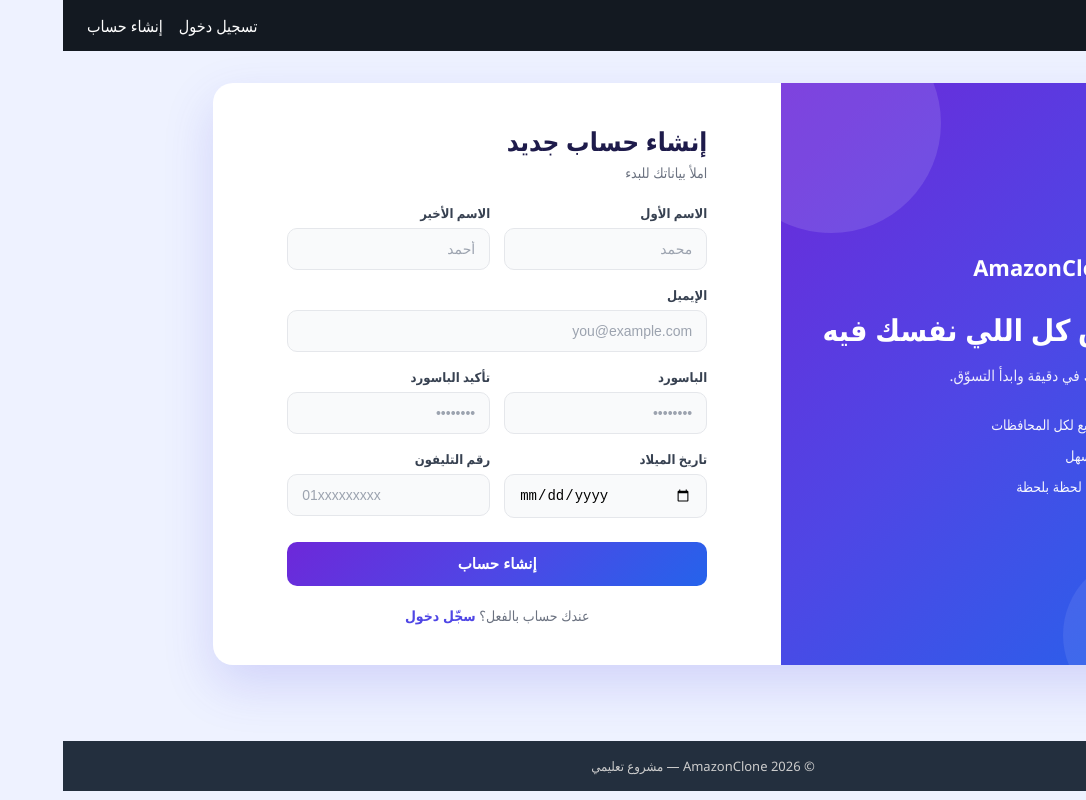
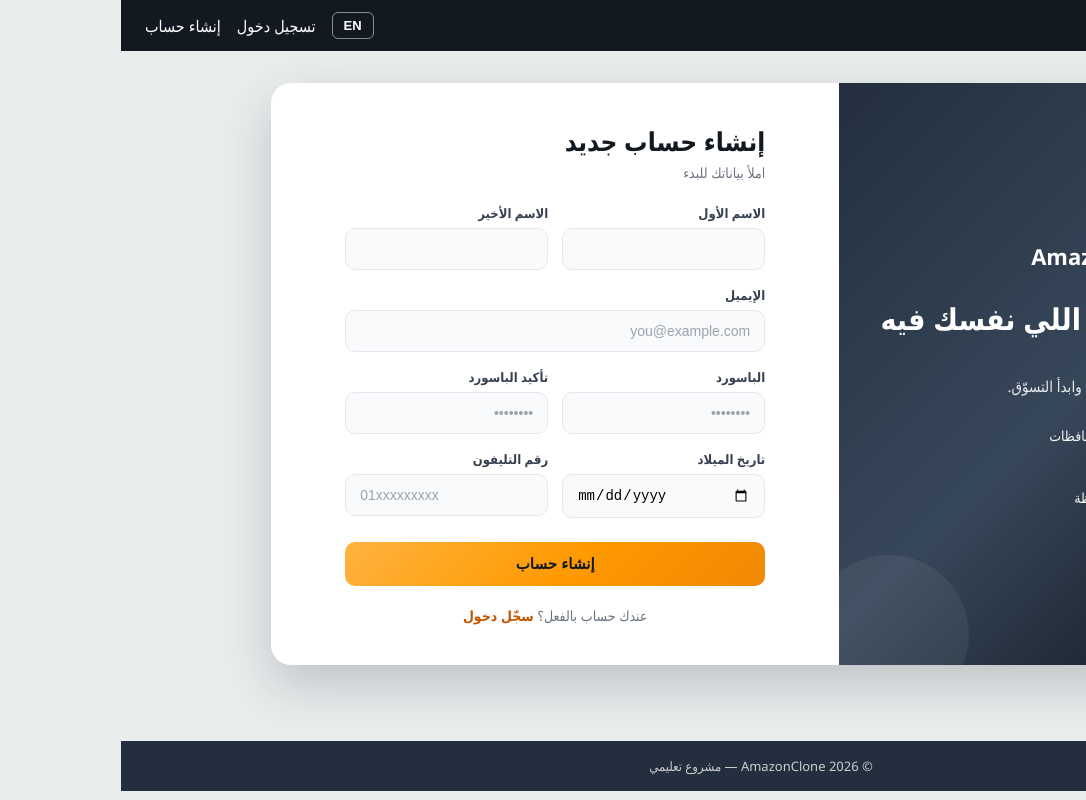
Before and after one commit to mariamthabett/AmazonApp, a React (Vite) app in the folder frontend/: page /register in a window 1280 px wide. Shown: the whole page, without its empty margins (194-1280 px from the left). Built offline with nearby package versions, Linux system fonts and the light colour scheme; no server answers.

Commit message:
updateddddd

```diff
--- a/frontend/src/components/AuthLayout.jsx
+++ b/frontend/src/components/AuthLayout.jsx
@@ -1,30 +1,29 @@
 import { Link } from "react-router-dom";
+import { useLang } from "../context/LanguageContext";
 
-// الهيكل المشترك لشاشتي الدخول والتسجيل: لوحة براند (gradient) + لوحة الفورم.
-// children = الفورم بتاع كل صفحة.
+// الهيكل المشترك لشاشتي الدخول والتسجيل: لوحة براند + لوحة الفورم.
+// children = الفورم بتاع كل صفحة. subtitle = نص تعريفي اختياري للوحة البراند.
 export default function AuthLayout({ children, subtitle }) {
+  const { t } = useLang();
+
   return (
     <div className="auth-page">
-      {/* اللوحة الجانبية: البراند + خلفية التدرّج */}
+      {/* اللوحة الجانبية: البراند + خلفية كحلي */}
       <aside className="auth-brand">
-        {/* أشكال شفافة للزينة */}
         <span className="auth-blob auth-blob-1" />
         <span className="auth-blob auth-blob-2" />
 
         <div className="auth-brand-content">
           <Link to="/" className="auth-logo">
-            🛒 AmazonClone
+            🛒 {t("brand")}
           </Link>
-          <h1 className="auth-brand-title">تسوّق كل اللي نفسك فيه</h1>
-          <p className="auth-brand-text">
-            {subtitle ||
-              "اعمل حسابك وادخل على آلاف المنتجات بأفضل الأسعار."}
-          </p>
+          <h1 className="auth-brand-title">{t("auth.brandTitle")}</h1>
+          <p className="auth-brand-text">{subtitle || t("auth.brandText")}</p>
 
           <ul className="auth-features">
-            <li>✓ توصيل سريع لكل المحافظات</li>
-            <li>✓ دفع آمن وسهل</li>
-            <li>✓ تتبّع طلباتك لحظة بلحظة</li>
+            <li>✓ {t("auth.feature1")}</li>
+            <li>✓ {t("auth.feature2")}</li>
+            <li>✓ {t("auth.feature3")}</li>
           </ul>
         </div>
       </aside>
--- a/frontend/src/components/Footer.jsx
+++ b/frontend/src/components/Footer.jsx
@@ -1,7 +1,10 @@
+import { useLang } from "../context/LanguageContext";
+
 export default function Footer() {
+  const { t } = useLang();
   return (
     <footer className="footer">
-      <p>© 2026 AmazonClone — مشروع تعليمي</p>
+      <p>{t("footer.text")}</p>
     </footer>
   );
 }
--- a/frontend/src/components/Header.jsx
+++ b/frontend/src/components/Header.jsx
@@ -1,8 +1,10 @@
 import { Link, useNavigate } from "react-router-dom";
 import { useAuth } from "../context/AuthContext";
+import { useLang } from "../context/LanguageContext";
 
 export default function Header() {
   const { user, logout } = useAuth();
+  const { t, lang, toggleLang } = useLang();
   const navigate = useNavigate();
 
   const handleLogout = () => {
@@ -13,24 +15,31 @@ export default function Header() {
   return (
     <header className="header">
       <Link to="/" className="logo">
-        🛒 AmazonClone
+        🛒 {t("brand")}
       </Link>
 
       <nav className="nav">
+        {/* زرار تبديل اللغة: بيوضّح اللغة اللي هتتحوّل ليها */}
+        <button className="lang-btn" onClick={toggleLang} title="Change language">
+          {lang === "ar" ? "EN" : "ع"}
+        </button>
+
         {user ? (
           <>
-            <span className="welcome">أهلاً، {user.firstName}</span>
+            <span className="welcome">
+              {t("header.hi")} {user.firstName}
+            </span>
             <button className="btn btn-link" onClick={handleLogout}>
-              تسجيل خروج
+              {t("header.logout")}
             </button>
           </>
         ) : (
           <>
             <Link to="/login" className="nav-link">
-              تسجيل دخول
+              {t("header.login")}
             </Link>
             <Link to="/register" className="nav-link">
-              إنشاء حساب
+              {t("header.register")}
             </Link>
           </>
         )}
--- /dev/null
+++ b/frontend/src/context/LanguageContext.jsx
@@ -0,0 +1,41 @@
+import { createContext, useContext, useEffect, useState } from "react";
+import translations from "../i18n/translations";
+
+const LanguageContext = createContext();
+
+export function LanguageProvider({ children }) {
+  // اللغة الافتراضية عربي، وبنفتكر اختيار المستخدم من localStorage
+  const [lang, setLang] = useState(() => localStorage.getItem("lang") || "ar");
+
+  // كل ما اللغة تتغير: نظبّط اتجاه الصفحة (rtl/ltr) ولغة الـ html
+  useEffect(() => {
+    document.documentElement.lang = lang;
+    document.documentElement.dir = lang === "ar" ? "rtl" : "ltr";
+    localStorage.setItem("lang", lang);
+  }, [lang]);
+
+  // تبديل بين العربي والإنجليزي
+  const toggleLang = () => setLang((prev) => (prev === "ar" ? "en" : "ar"));
+
+  // دالة الترجمة: t("login.title") — وبتدعم استبدال {name} وخلافه
+  const t = (key, vars) => {
+    let text = translations[lang][key] ?? key;
+    if (vars) {
+      Object.keys(vars).forEach((k) => {
+        text = text.replace(`{${k}}`, vars[k]);
+      });
+    }
+    return text;
+  };
+
+  return (
+    <LanguageContext.Provider value={{ lang, toggleLang, t }}>
+      {children}
+    </LanguageContext.Provider>
+  );
+}
+
+// hook بسيط: const { t, lang, toggleLang } = useLang()
+export function useLang() {
+  return useContext(LanguageContext);
+}
--- /dev/null
+++ b/frontend/src/i18n/translations.js
@@ -0,0 +1,119 @@
+// كل النصوص بالعربي والإنجليزي. المفتاح واحد، والقيمة بتختلف حسب اللغة.
+// لإضافة لغة جديدة: زوّدي مفاتيح جوّه ar و en بنفس الأسماء.
+const translations = {
+  ar: {
+    // عام
+    "brand": "AmazonClone",
+    "common.error": "حصل خطأ، حاول تاني",
+
+    // الهيدر
+    "header.hi": "أهلاً،",
+    "header.logout": "تسجيل خروج",
+    "header.login": "تسجيل دخول",
+    "header.register": "إنشاء حساب",
+
+    // الفوتر
+    "footer.text": "© 2026 AmazonClone — مشروع تعليمي",
+
+    // الرئيسية
+    "home.title": "الصفحة الرئيسية",
+    "home.welcome": "أهلاً بيك يا {name} 👋",
+    "home.guest": "سجّل دخول أو اعمل حساب جديد عشان تبدأ التسوّق.",
+    "home.placeholder": "هنا هنعرض شبكة المنتجات لاحقًا.",
+
+    // لوحة البراند الجانبية
+    "auth.brandTitle": "تسوّق كل اللي نفسك فيه",
+    "auth.brandText": "اعمل حسابك وادخل على آلاف المنتجات بأفضل الأسعار.",
+    "auth.feature1": "توصيل سريع لكل المحافظات",
+    "auth.feature2": "دفع آمن وسهل",
+    "auth.feature3": "تتبّع طلباتك لحظة بلحظة",
+
+    // تسجيل الدخول
+    "login.brandSubtitle": "أهلاً بيك تاني! سجّل دخولك وكمّل تسوّقك.",
+    "login.title": "تسجيل الدخول",
+    "login.subtitle": "ادخل بياناتك عشان تكمّل",
+    "login.submit": "دخول",
+    "login.loading": "جاري الدخول...",
+    "login.noAccount": "معندكش حساب؟",
+    "login.createOne": "اعمل حساب جديد",
+
+    // إنشاء حساب
+    "register.brandSubtitle": "اعمل حسابك في دقيقة وابدأ التسوّق.",
+    "register.title": "إنشاء حساب جديد",
+    "register.subtitle": "املأ بياناتك للبدء",
+    "register.submit": "إنشاء حساب",
+    "register.loading": "جاري إنشاء الحساب...",
+    "register.haveAccount": "عندك حساب بالفعل؟",
+    "register.signIn": "سجّل دخول",
+    "register.passwordShort": "الباسورد لازم يكون 6 حروف على الأقل",
+    "register.passwordMismatch": "الباسورد وتأكيد الباسورد مش متطابقين",
+
+    // أسماء الحقول
+    "field.firstName": "الاسم الأول",
+    "field.lastName": "الاسم الأخير",
+    "field.email": "الإيميل",
+    "field.password": "الباسورد",
+    "field.confirmPassword": "تأكيد الباسورد",
+    "field.dateOfBirth": "تاريخ الميلاد",
+    "field.phoneNumber": "رقم التليفون",
+  },
+
+  en: {
+    // general
+    "brand": "AmazonClone",
+    "common.error": "Something went wrong, please try again",
+
+    // header
+    "header.hi": "Hi,",
+    "header.logout": "Logout",
+    "header.login": "Login",
+    "header.register": "Sign up",
+
+    // footer
+    "footer.text": "© 2026 AmazonClone — Educational project",
+
+    // home
+    "home.title": "Home",
+    "home.welcome": "Welcome, {name} 👋",
+    "home.guest": "Log in or create an account to start shopping.",
+    "home.placeholder": "The product grid will appear here later.",
+
+    // brand side panel
+    "auth.brandTitle": "Shop everything you love",
+    "auth.brandText": "Create your account and explore thousands of products at the best prices.",
+    "auth.feature1": "Fast delivery everywhere",
+    "auth.feature2": "Safe & easy payment",
+    "auth.feature3": "Track your orders in real time",
+
+    // login
+    "login.brandSubtitle": "Welcome back! Sign in to continue shopping.",
+    "login.title": "Sign in",
+    "login.subtitle": "Enter your details to continue",
+    "login.submit": "Sign in",
+    "login.loading": "Signing in...",
+    "login.noAccount": "Don't have an account?",
+    "login.createOne": "Create one",
+
+    // register
+    "register.brandSubtitle": "Create your account in a minute and start shopping.",
+    "register.title": "Create account",
+    "register.subtitle": "Fill in your details to get started",
+    "register.submit": "Create account",
+    "register.loading": "Creating account...",
+    "register.haveAccount": "Already have an account?",
+    "register.signIn": "Sign in",
+    "register.passwordShort": "Password must be at least 6 characters",
+    "register.passwordMismatch": "Password and confirmation do not match",
+
+    // field labels
+    "field.firstName": "First name",
+    "field.lastName": "Last name",
+    "field.email": "Email",
+    "field.password": "Password",
+    "field.confirmPassword": "Confirm password",
+    "field.dateOfBirth": "Date of birth",
+    "field.phoneNumber": "Phone number",
+  },
+};
+
+export default translations;
--- a/frontend/src/index.css
+++ b/frontend/src/index.css
@@ -6,20 +6,25 @@
 }
 
 :root {
-  --grad: linear-gradient(135deg, #6d28d9 0%, #4f46e5 50%, #2563eb 100%);
-  --purple: #6d28d9;
-  --indigo: #4f46e5;
+  /* بالتة أمازون: كحلي + برتقالي */
+  --navy-dark: #131921;
+  --navy: #232f3e;
+  --navy-mid: #37475a;
+  --amber: #ff9900;
+  --amber-dark: #f08804;
+  --link: #c45500;
+  --brand-grad: linear-gradient(135deg, #232f3e 0%, #37475a 55%, #131921 100%);
+  --btn-grad: linear-gradient(135deg, #ffb340 0%, #ff9900 55%, #f08804 100%);
 }
 
 body {
   font-family: "Segoe UI", Tahoma, sans-serif;
-  background: #eef2ff;
+  background: #eaeded;
   color: #111;
-  direction: rtl;
 }
 
 a {
-  color: var(--indigo);
+  color: var(--link);
   text-decoration: none;
 }
 a:hover {
@@ -32,13 +37,16 @@ a:hover {
   justify-content: space-between;
   align-items: center;
   padding: 12px 24px;
-  background: #131921;
+  background: var(--navy-dark);
   color: #fff;
 }
 .logo {
   color: #fff;
   font-size: 20px;
   font-weight: bold;
+}
+.logo:hover {
+  text-decoration: none;
 }
 .nav {
   display: flex;
@@ -49,8 +57,26 @@ a:hover {
   color: #fff;
 }
 .welcome {
-  color: #f0c14b;
+  color: var(--amber);
   font-weight: bold;
+}
+
+/* زرار تبديل اللغة */
+.lang-btn {
+  background: transparent;
+  color: #fff;
+  border: 1.5px solid rgba(255, 255, 255, 0.5);
+  border-radius: 6px;
+  padding: 5px 11px;
+  font-size: 13px;
+  font-weight: bold;
+  cursor: pointer;
+  transition: background 0.2s, border-color 0.2s, color 0.2s;
+}
+.lang-btn:hover {
+  background: var(--amber);
+  border-color: var(--amber);
+  color: var(--navy-dark);
 }
 
 /* ===== المحتوى العام ===== */
@@ -71,9 +97,9 @@ a:hover {
 }
 .card h1 {
   margin-bottom: 16px;
+  color: var(--navy);
 }
 
-/* الأزرار العامة */
 .btn {
   cursor: pointer;
   border: none;
@@ -96,13 +122,13 @@ a:hover {
 .footer {
   text-align: center;
   padding: 16px;
-  background: #232f3e;
+  background: var(--navy);
   color: #ccc;
   font-size: 13px;
 }
 
 /* =========================================================
-   شاشات الـ Auth (Login / Sign up) — Split screen + gradient
+   شاشات الـ Auth (Login / Sign up) — Split screen
    ========================================================= */
 .auth-page {
   display: flex;
@@ -112,14 +138,14 @@ a:hover {
   background: #fff;
   border-radius: 20px;
   overflow: hidden;
-  box-shadow: 0 20px 50px rgba(79, 70, 229, 0.18);
+  box-shadow: 0 20px 50px rgba(35, 47, 62, 0.22);
 }
 
-/* اللوحة الجانبية (البراند) */
+/* اللوحة الجانبية (البراند) — كحلي */
 .auth-brand {
   position: relative;
   flex: 1 1 42%;
-  background: var(--grad);
+  background: var(--brand-grad);
   color: #fff;
   padding: 48px 36px;
   display: flex;
@@ -145,11 +171,20 @@ a:hover {
   line-height: 1.3;
   margin-bottom: 14px;
 }
+.auth-brand-title::after {
+  content: "";
+  display: block;
+  width: 54px;
+  height: 4px;
+  margin-top: 14px;
+  border-radius: 2px;
+  background: var(--amber);
+}
 .auth-brand-text {
   font-size: 15px;
   opacity: 0.9;
   line-height: 1.7;
-  margin-bottom: 26px;
+  margin: 18px 0 26px;
 }
 .auth-features {
   list-style: none;
@@ -161,25 +196,25 @@ a:hover {
   opacity: 0.95;
 }
 
-/* الأشكال الشفافة للزينة */
+/* أشكال زينة بلمسة برتقالي */
 .auth-blob {
   position: absolute;
   border-radius: 50%;
-  background: rgba(255, 255, 255, 0.12);
   z-index: 1;
 }
 .auth-blob-1 {
   width: 220px;
   height: 220px;
   top: -70px;
-  left: -60px;
+  inset-inline-start: -60px;
+  background: rgba(255, 153, 0, 0.16);
 }
 .auth-blob-2 {
   width: 160px;
   height: 160px;
   bottom: -50px;
-  right: -30px;
-  background: rgba(255, 255, 255, 0.08);
+  inset-inline-end: -30px;
+  background: rgba(255, 255, 255, 0.06);
 }
 
 /* لوحة الفورم */
@@ -208,7 +243,7 @@ a:hover {
 .auth-title {
   font-size: 26px;
   margin-bottom: 4px;
-  color: #1e1b4b;
+  color: var(--navy-dark);
 }
 .auth-subtitle {
   color: #6b7280;
@@ -248,20 +283,20 @@ a:hover {
 }
 .field input:focus {
   outline: none;
-  border-color: var(--indigo);
+  border-color: var(--amber);
   background: #fff;
-  box-shadow: 0 0 0 3px rgba(79, 70, 229, 0.15);
+  box-shadow: 0 0 0 3px rgba(255, 153, 0, 0.18);
 }
 
-/* الزرار الرئيسي */
+/* الزرار الرئيسي — برتقالي بنص غامق */
 .auth-btn {
   width: 100%;
   margin-top: 8px;
   padding: 13px;
   border: none;
   border-radius: 10px;
-  background: var(--grad);
-  color: #fff;
+  background: var(--btn-grad);
+  color: var(--navy-dark);
   font-size: 15px;
   font-weight: bold;
   cursor: pointer;
@@ -269,7 +304,7 @@ a:hover {
 }
 .auth-btn:hover {
   transform: translateY(-1px);
-  box-shadow: 0 8px 20px rgba(79, 70, 229, 0.35);
+  box-shadow: 0 8px 20px rgba(255, 153, 0, 0.4);
 }
 .auth-btn:disabled {
   opacity: 0.6;
--- a/frontend/src/main.jsx
+++ b/frontend/src/main.jsx
@@ -3,15 +3,18 @@ import ReactDOM from "react-dom/client";
 import { BrowserRouter } from "react-router-dom";
 import App from "./App";
 import { AuthProvider } from "./context/AuthContext";
+import { LanguageProvider } from "./context/LanguageContext";
 import "./index.css";
 
 ReactDOM.createRoot(document.getElementById("root")).render(
   <React.StrictMode>
-    {/* BrowserRouter: يفعّل الراوتنج | AuthProvider: يوفّر حالة المستخدم لكل التطبيق */}
+    {/* BrowserRouter: الراوتنج | LanguageProvider: اللغة | AuthProvider: المستخدم */}
     <BrowserRouter>
-      <AuthProvider>
-        <App />
-      </AuthProvider>
+      <LanguageProvider>
+        <AuthProvider>
+          <App />
+        </AuthProvider>
+      </LanguageProvider>
     </BrowserRouter>
   </React.StrictMode>
 );
--- a/frontend/src/pages/Register.jsx
+++ b/frontend/src/pages/Register.jsx
@@ -1,6 +1,7 @@
 import { useState } from "react";
 import { Link, useNavigate } from "react-router-dom";
 import { useAuth } from "../context/AuthContext";
+import { useLang } from "../context/LanguageContext";
 import AuthLayout from "../components/AuthLayout";
 
 const initialForm = {
@@ -15,6 +16,7 @@ const initialForm = {
 
 export default function Register() {
   const { register, loading } = useAuth();
+  const { t } = useLang();
   const navigate = useNavigate();
 
   const [form, setForm] = useState(initialForm);
@@ -31,11 +33,11 @@ export default function Register() {
 
     // تحقق بسيط في الفرونت قبل ما نبعت للسيرفر
     if (form.password.length < 6) {
-      setError("الباسورد لازم يكون 6 حروف على الأقل");
+      setError(t("register.passwordShort"));
       return;
     }
     if (form.password !== form.confirmPassword) {
-      setError("الباسورد وتأكيد الباسورد مش متطابقين");
+      setError(t("register.passwordMismatch"));
       return;
     }
 
@@ -43,34 +45,32 @@ export default function Register() {
       await register(form);
       navigate("/"); // نجح التسجيل → للرئيسية
     } catch (err) {
-      setError(err.response?.data?.message || "حصل خطأ، حاول تاني");
+      setError(err.response?.data?.message || t("common.error"));
     }
   };
 
   return (
-    <AuthLayout subtitle="اعمل حسابك في دقيقة وابدأ التسوّق.">
+    <AuthLayout subtitle={t("register.brandSubtitle")}>
       <form className="auth-form" onSubmit={handleSubmit}>
-        <h2 className="auth-title">إنشاء حساب جديد</h2>
-        <p className="auth-subtitle">املأ بياناتك للبدء</p>
+        <h2 className="auth-title">{t("register.title")}</h2>
+        <p className="auth-subtitle">{t("register.subtitle")}</p>
 
         {error && <div className="auth-alert">{error}</div>}
 
         <div className="field-row">
           <div className="field">
-            <label>الاسم الأول</label>
+            <label>{t("field.firstName")}</label>
             <input
               name="firstName"
-              placeholder="محمد"
               value={form.firstName}
               onChange={handleChange}
               required
             />
           </div>
           <div className="field">
-            <label>الاسم الأخير</label>
+            <label>{t("field.lastName")}</label>
             <input
               name="lastName"
-              placeholder="أحمد"
               value={form.lastName}
               onChange={handleChange}
               required
@@ -79,7 +79,7 @@ export default function Register() {
         </div>
 
         <div className="field">
-          <label>الإيميل</label>
+          <label>{t("field.email")}</label>
           <input
             type="email"
             name="email"
@@ -92,7 +92,7 @@ export default function Register() {
 
         <div className="field-row">
           <div className="field">
-            <label>الباسورد</label>
+            <label>{t("field.password")}</label>
             <input
               type="password"
               name="password"
@@ -103,7 +103,7 @@ export default function Register() {
             />
           </div>
           <div className="field">
-            <label>تأكيد الباسورد</label>
+            <label>{t("field.confirmPassword")}</label>
             <input
               type="password"
               name="confirmPassword"
@@ -117,7 +117,7 @@ export default function Register() {
 
         <div className="field-row">
           <div className="field">
-            <label>تاريخ الميلاد</label>
+            <label>{t("field.dateOfBirth")}</label>
             <input
               type="date"
               name="dateOfBirth"
@@ -126,7 +126,7 @@ export default function Register() {
             />
           </div>
           <div className="field">
-            <label>رقم التليفون</label>
+            <label>{t("field.phoneNumber")}</label>
             <input
               type="tel"
               name="phoneNumber"
@@ -138,11 +138,11 @@ export default function Register() {
         </div>
 
         <button className="auth-btn" type="submit" disabled={loading}>
-          {loading ? "جاري إنشاء الحساب..." : "إنشاء حساب"}
+          {loading ? t("register.loading") : t("register.submit")}
         </button>
 
         <p className="auth-switch">
-          عندك حساب بالفعل؟ <Link to="/login">سجّل دخول</Link>
+          {t("register.haveAccount")} <Link to="/login">{t("register.signIn")}</Link>
         </p>
       </form>
     </AuthLayout>
```
Also changed, not shown: frontend/src/pages/Home.jsx (+6 -8 lines), frontend/src/pages/Login.jsx (+10 -8 lines).
